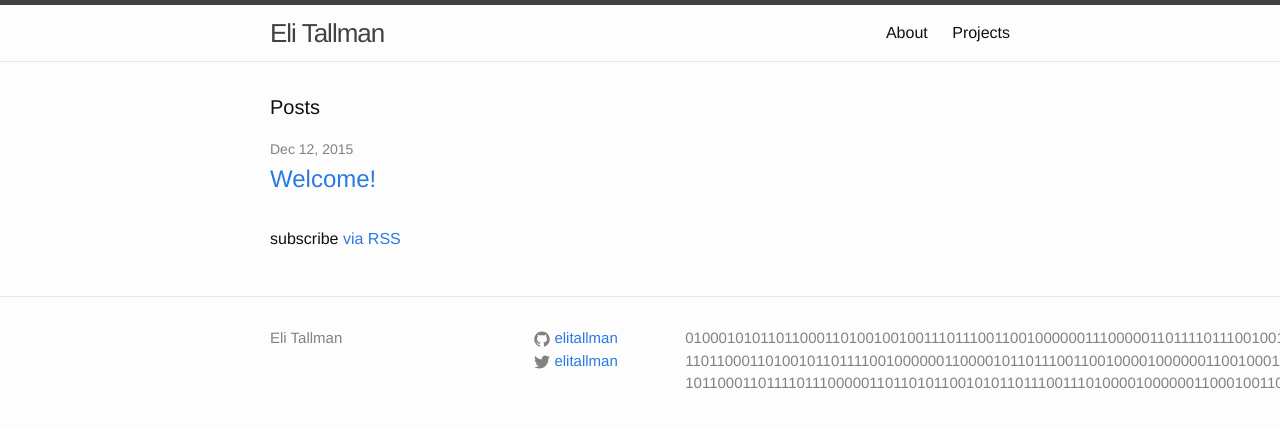
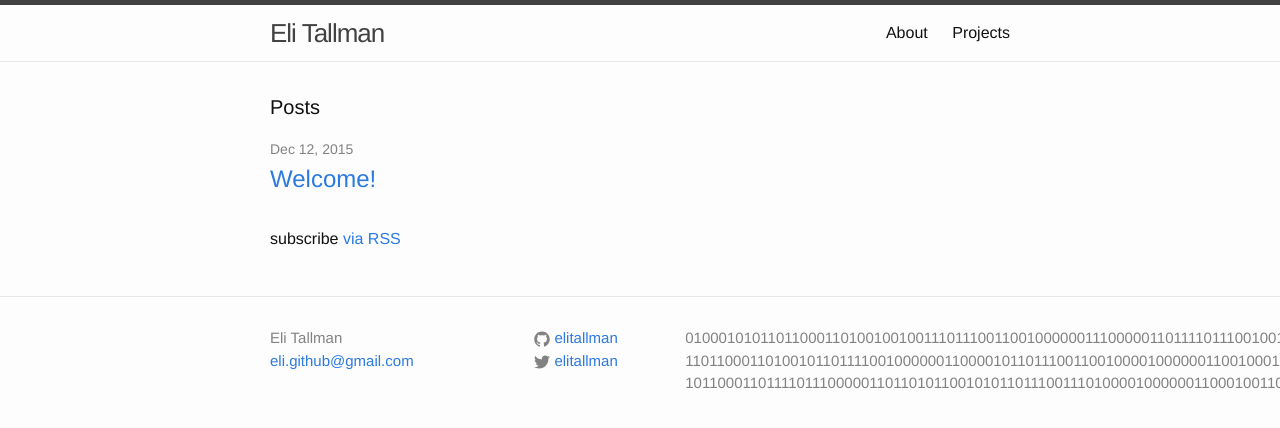
Before and after one commit to elitallman/elitallman.github.io, a Jekyll site: the page built from index.html, in a window 1280 px wide. Shown: the top 428 px of the page. Built offline with Jekyll 4.4.1, drawn with Linux system fonts in a browser that asks for light colours.

Commit message:
Update _config.yml

```diff
--- a/_config.yml
+++ b/_config.yml
@@ -7,7 +7,7 @@
 
 # Site settings
 title: Eli Tallman
-email:
+email: eli.github@gmail.com
 description: > # this means to ignore newlines until "baseurl:"
   0100010101101100011010010010011101110011001000000111000001101111011100100111010001100110011011110
   1101100011010010110111100100000011000010110111001100100001000000110010001100101011101100110010101
```
